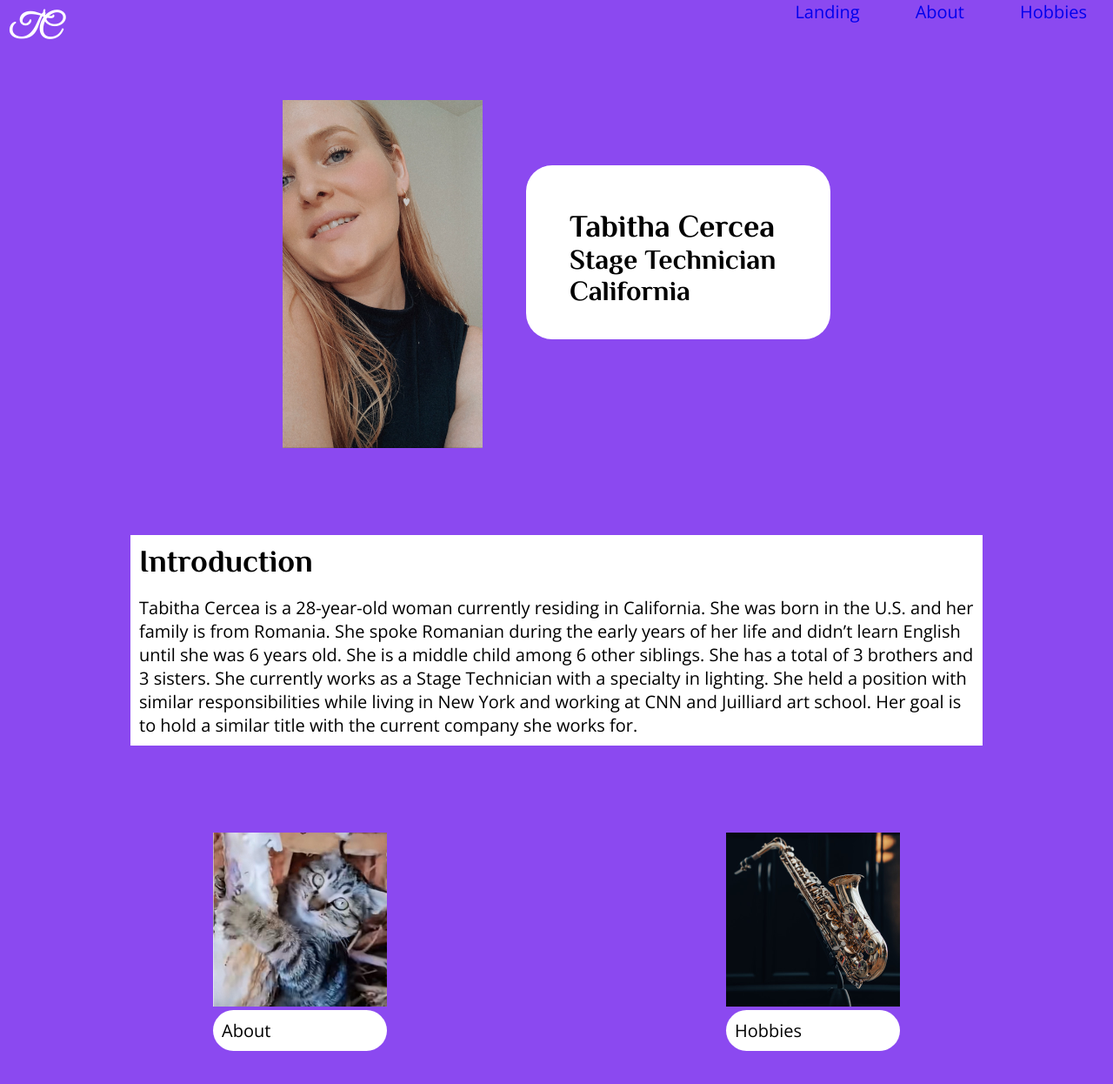
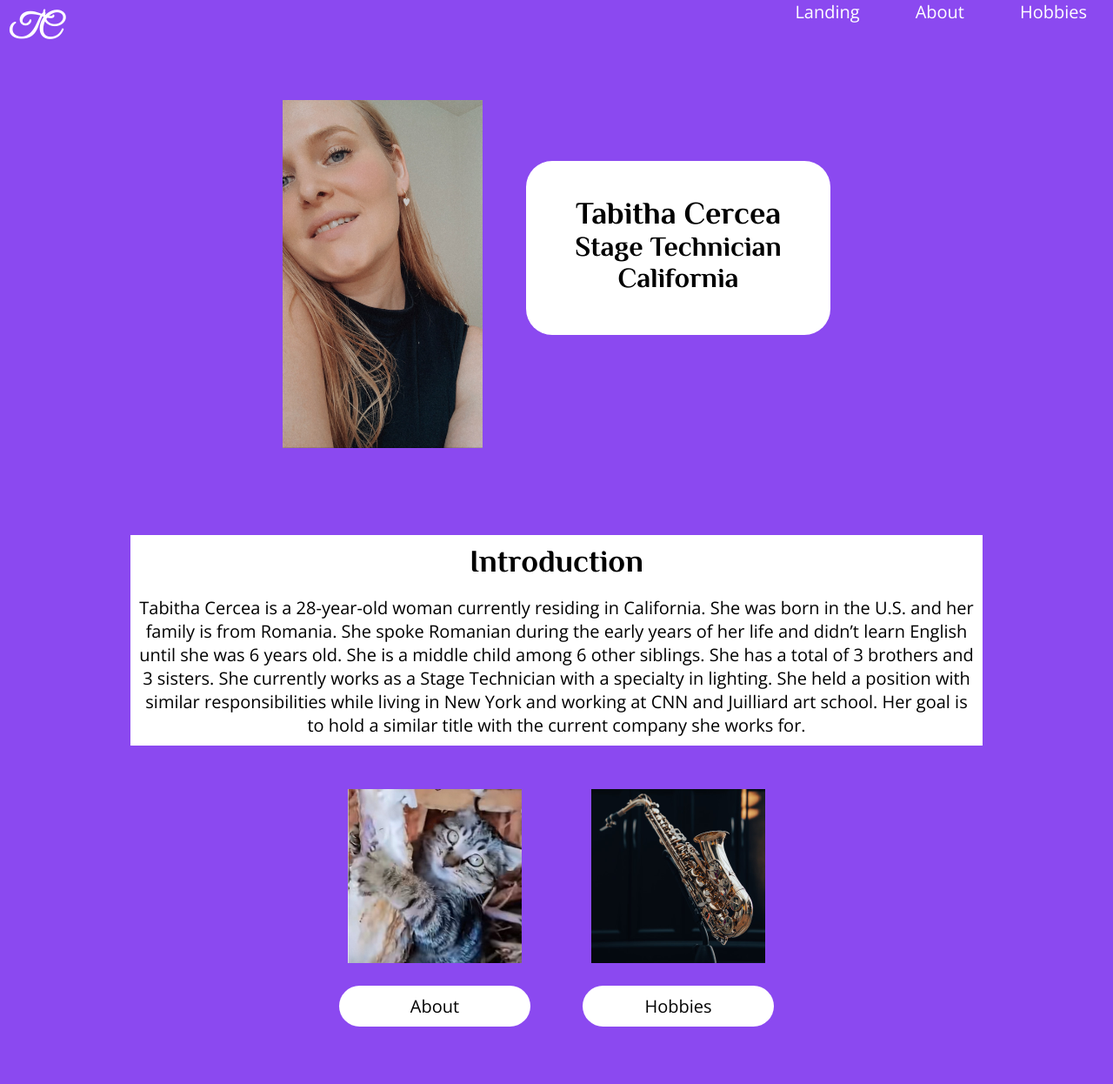
Before and after one commit to Jharp949/bioSite, a plain HTML site: page landing.html in a window 1280 px wide. Shown: the whole page at 87% size. After the commit the page ends 1200 px from the top, so only its background shows below. Drawn offline with nearby package versions, Linux system fonts and the light colour scheme.

Commit message:
edited CSS

```diff
--- a/biosite.css
+++ b/biosite.css
@@ -68,10 +68,20 @@ li, a {
     font-size: 20px;
     text-decoration: none;
     padding: 20px 10px;
+    color: #fff;
+}
+
+a:hover {
+    color: #ee3ef8;
+}
+
+a:visited {
+    color: #ee3ef8;
 }
 
 .profile_info {
     display: flex;
+    margin: auto;
     padding: 50px;
     justify-content: center;
 }
@@ -79,11 +89,12 @@ li, a {
 .profile_text {
     height: 200px;
     width: 350px;
-    padding: 50px;
     background-color: #fff;
+    border-radius: 30px;
+    text-align: center;
+    margin-top: 70px;
     margin-left: 50px;
-    margin-top: 75px;
-    border-radius: 30px;
+    padding: 40px;
 }
 
 .profile_text h1, h2 {
@@ -91,7 +102,7 @@ li, a {
 }
 
 .intro {
-    align-content: center;
+    text-align: center;
     padding: 50px 150px 50px 150px;
 }
 
@@ -101,11 +112,18 @@ li, a {
 }
 
 .img_links {
+    margin: auto;
+    padding: 10;
     display: flex;
-    padding: 50px;
-    justify-content: space-around;
-    align-items: center;
+    justify-content: center;
+}
 
+.hobbies_link {
+    margin-left: 30px;
+}
+
+.about_link {
+    margin-right: 30px;
 }
 
 .about_link img {
@@ -119,6 +137,9 @@ li, a {
 }
 
 .caption {
+    padding: 10px;
     border-radius: 50px;
-
+    text-align: center;
+    margin-top: 20px;
+    margin-bottom: 20px;
 }
--- a/landing.html
+++ b/landing.html
@@ -34,11 +34,11 @@
     </div>
     <figure class="img_links">
         <div class="about_link">
-            <img src="Images/cat_link.jpg" alt="About webpage">
+            <a href="#"><img src="Images/cat_link.jpg" alt="About webpage"></a>
             <p class="caption">About</p>
         </div>
         <div class="hobbies_link">
-            <img src="Images/saxophone_link.jpg" alt="Hobbies webpage">
+            <a href="#"><img src="Images/saxophone_link.jpg" alt="Hobbies webpage"></a>
             <p class="caption">Hobbies</p>
         </div>
     </figure>
```
